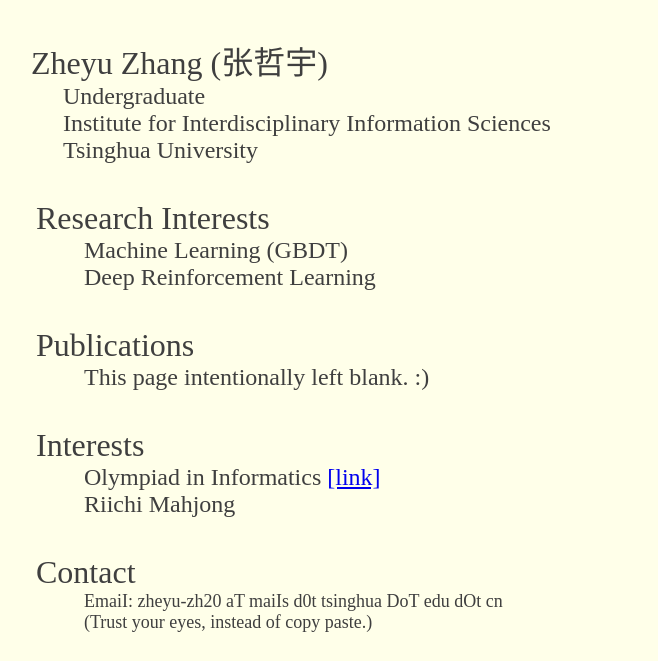
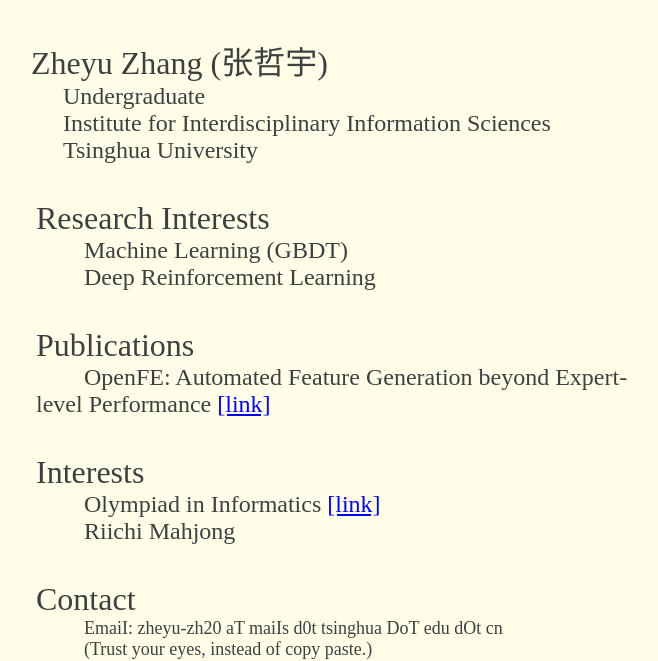
Before and after one commit to ZheyuAqaZhang/ZheyuAqaZhang.github.io, a plain HTML site: page index.html in a window 1280 px wide. Shown: the part 141-802 px from the top of the page, without its empty margins (304-962 px from the left). Drawn offline with Linux system fonts and the light colour scheme.

Commit message:
Update index.html

```diff
--- a/index.html
+++ b/index.html
@@ -36,7 +36,8 @@
             <div align="left">
                 <font size="6">Publications</font><br/>
                 &nbsp; &nbsp; &nbsp; &nbsp; &nbsp; &nbsp;
-                <font size="5">This page intentionally left blank.  :)</font><br/>
+                <font size="5">OpenFE: Automated Feature Generation beyond Expert-level Performance
+			<a href="https://arxiv.org/abs/2211.12507">[link]</a></font><br/>
             </div>
         </div>
     </div>
```
